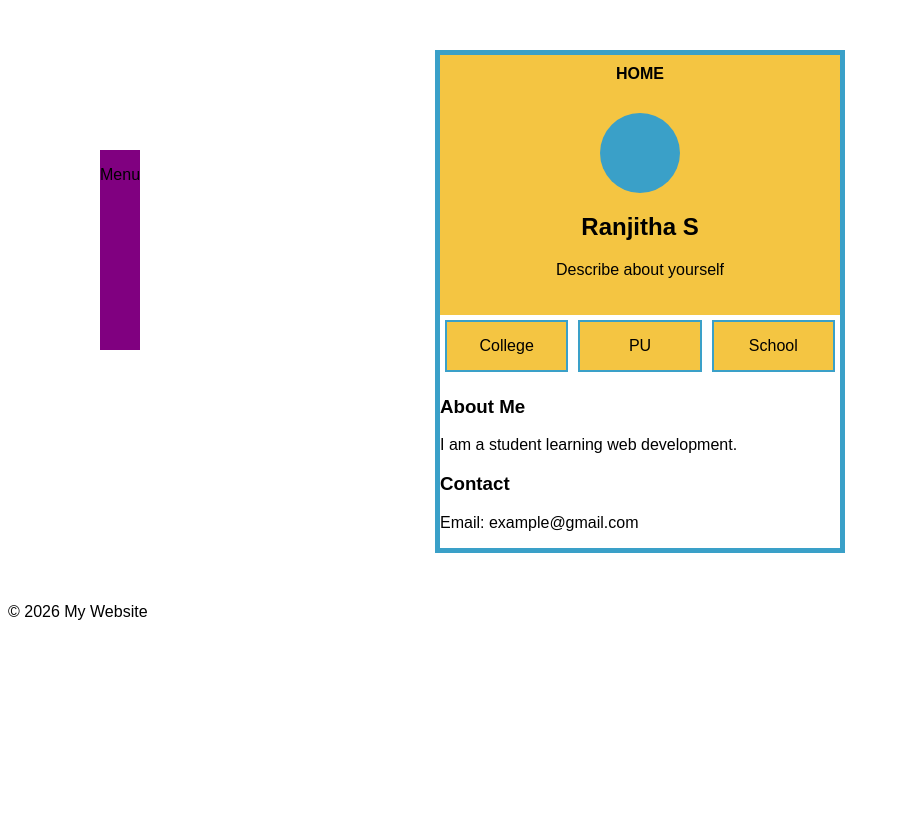
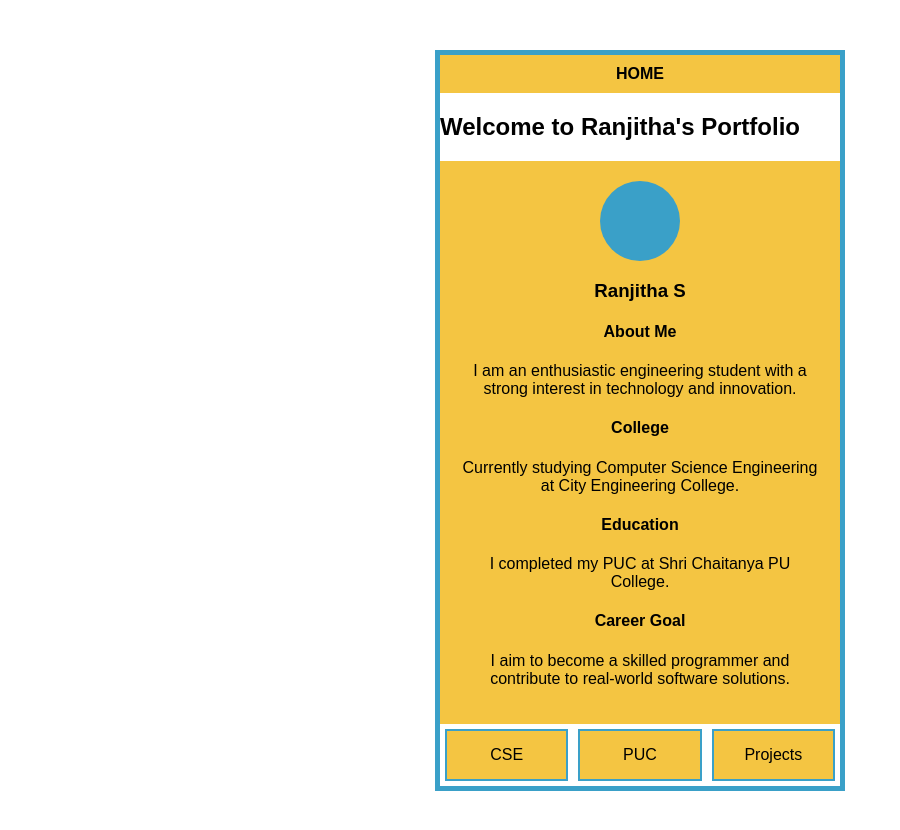
Before and after one commit to ranjithasures/simple-website, a plain HTML site: page index.html in a window 1280 px wide. Shown: the whole page, without its empty margins (0-900 px from the left). Before the commit the page ends 800 px from the top, so only its background shows below. Drawn offline with Linux system fonts and the light colour scheme.

Commit message:
Update index.html

```diff
--- a/index.html
+++ b/index.html
@@ -1,47 +1,44 @@
 <!DOCTYPE html>
 <html>
 <head>
-    <title>Simple Website</title>
+    <title>Ranjitha Portfolio</title>
     <link rel="stylesheet" href="style.css">
 </head>
-
 <body>
 
 <div class="container">
 
     <div class="header">HOME</div>
 
+    <h2 class="title">Welcome to Ranjitha's Portfolio</h2>
+
     <div class="profile">
         <div class="circle"></div>
-        <h2>Ranjitha S</h2> <!-- Added -->
-        <p>Describe about yourself</p>
+
+        <h3>Ranjitha S</h3>
+
+        <div class="info">
+            <h4>About Me</h4>
+            <p>I am an enthusiastic engineering student with a strong interest in technology and innovation.</p>
+
+            <h4>College</h4>
+            <p>Currently studying Computer Science Engineering at City Engineering College.</p>
+
+            <h4>Education</h4>
+            <p>I completed my PUC at Shri Chaitanya PU College.</p>
+
+            <h4>Career Goal</h4>
+            <p>I aim to become a skilled programmer and contribute to real-world software solutions.</p>
+        </div>
     </div>
 
     <div class="boxes">
-        <div class="box">College</div>
-        <div class="box">PU</div>
-        <div class="box">School</div>
-    </div>
-
-    <div class="about"> <!-- Added -->
-        <h3>About Me</h3>
-        <p>I am a student learning web development.</p>
-    </div>
-
-    <div class="contact"> <!-- Added -->
-        <h3>Contact</h3>
-        <p>Email: example@gmail.com</p>
+        <div class="box">CSE</div>
+        <div class="box">PUC</div>
+        <div class="box">Projects</div>
     </div>
 
 </div>
 
-<div class="side-bar">
-    <p>Menu</p> <!-- Added -->
-</div>
-
-<footer> <!-- Added -->
-    <p>© 2026 My Website</p>
-</footer>
-
 </body>
 </html>
```
